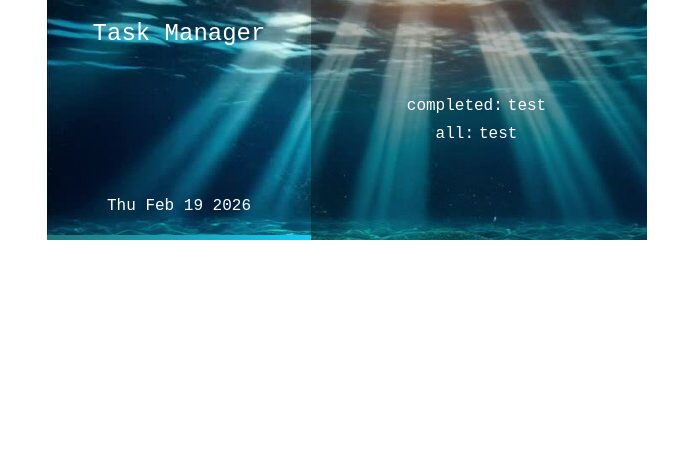
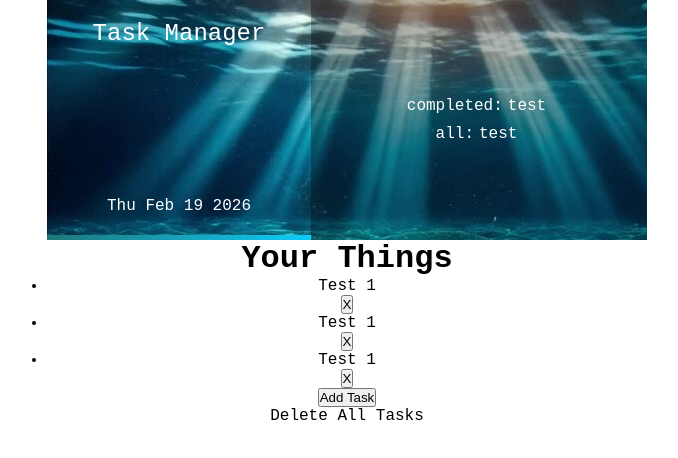
Before and after one commit to daniel-stoychev/to_do_list_react_project_2026, a React (Vite) app in the folder ToDo App/: page / in a window 1280 px wide. Shown: the top 458 px of the page, without its empty margins (293-971 px from the left). Built offline with nearby package versions, Linux system fonts and the light colour scheme.

Commit message:
created initial tasks section HTML structure

```diff
--- a/ToDo App/src/App.jsx
+++ b/ToDo App/src/App.jsx
@@ -1,10 +1,15 @@
 import Header from "./components/Header.jsx";
 import "../styles/style.css";
+import { useState } from "react";
+import ControlsAndTasks from "./components/ControlsAndTasks.jsx";
 
 function App() {
+  const [tasks, setTasks] = useState([]);
+
   return (
     <>
       <Header />
+      <ControlsAndTasks />
     </>
   );
 }
--- /dev/null
+++ b/ToDo App/src/components/ControlsAndTasks.jsx
@@ -0,0 +1,33 @@
+export default function ControlsAndTasks() {
+  return (
+    <>
+      <main>
+        <div className="title">
+          <h1>Your Things</h1>
+        </div>
+        <div className="tasks">
+          <ul>
+            <li>
+              <p>Test 1</p>
+              <button className="deleteTask">X</button>
+            </li>
+            <li>
+              <p>Test 1</p>
+              <button className="deleteTask">X</button>
+            </li>
+            <li>
+              <p>Test 1</p>
+              <button className="deleteTask">X</button>
+            </li>
+          </ul>
+        </div>
+        <div className="controls">
+          <div className="addTask">
+            <button>Add Task</button>
+          </div>
+          <div className="deleteAllTasks">Delete All Tasks</div>
+        </div>
+      </main>
+    </>
+  );
+}
```
Also changed, not shown: ToDo App/src/components/CtrlAndTasks.css (added).
